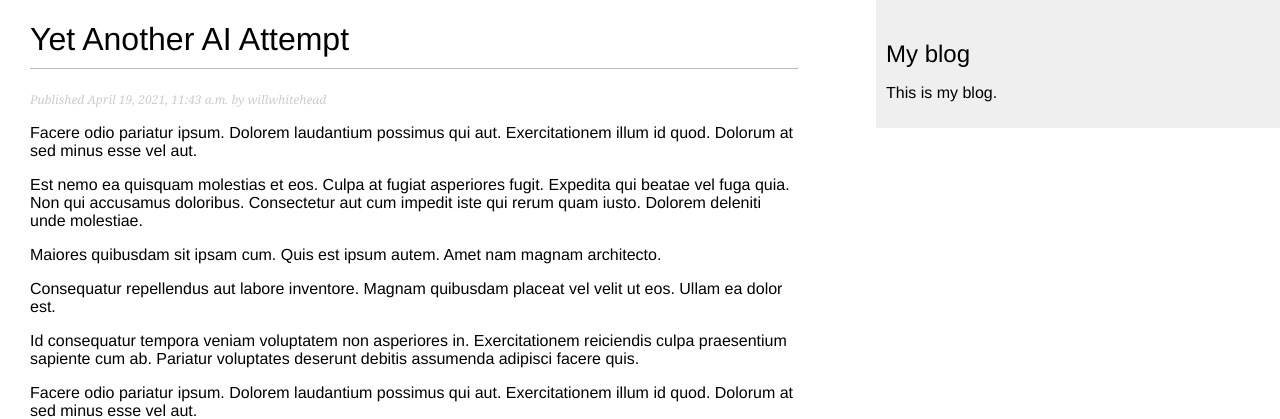
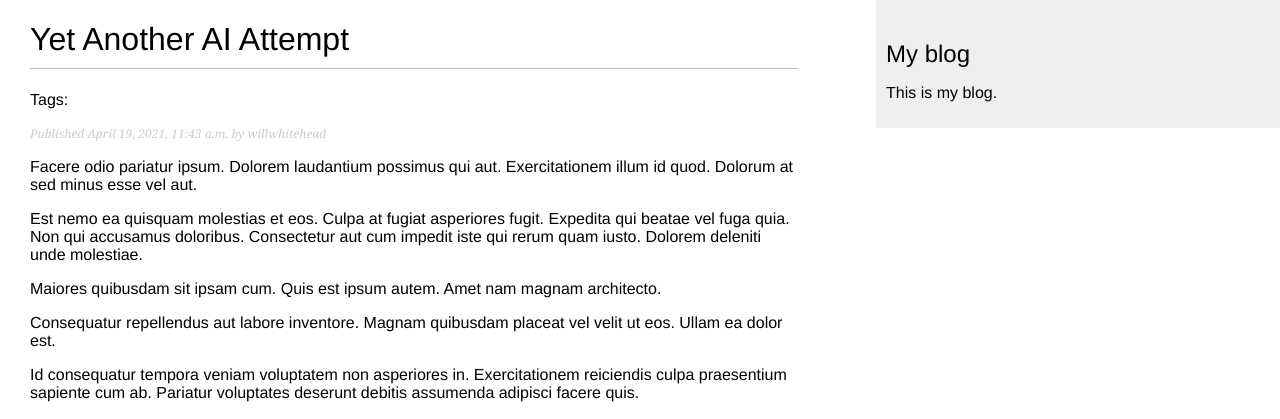
Before and after one commit to willwhitehead94/django, a Django app: a page that uses mysite/blog/templates/blog/post/detail.html in a window 1280 px wide. Shown: the top 419 px of the page. Run offline with Django 3.2, Linux system fonts and the light colour scheme; data comes from the database, SQL or seed files in the repository; both versions use the stored data as it was after the commit; parts of the project's set-up code (start-up, migrations or seed data) failed here and were passed over.

Commit message:
added taggable manager, applied migrations and added tag list to each Post

```diff
--- a/mysite/blog/models.py
+++ b/mysite/blog/models.py
@@ -2,6 +2,7 @@
 from django.utils import timezone
 from django.contrib.auth.models import User
 from django.urls import reverse
+from taggit.managers import TaggableManager
 
 
 class PublishedManager(models.Manager):
@@ -26,7 +27,7 @@
     created = models.DateTimeField(auto_now_add=True)
     updated = models.DateTimeField(auto_now=True)
     status = models.CharField(max_length=10, choices=STATUS_CHOICES, default='draft')
-
+    tags = TaggableManager()
     class Meta:
         ordering = ('-publish',)
         default_manager_name = 'objects'
--- a/mysite/blog/templates/blog/post/detail.html
+++ b/mysite/blog/templates/blog/post/detail.html
@@ -3,6 +3,7 @@
 
 {% block content %}
   <h1>{{ post.title }}</h1>
+  <p class="tags">Tags: {{ post.tags.all|join:", " }}</p>
   <p class="date">
     Published {{ post.publish }} by {{ post.author }}
   </p>
--- a/mysite/mysite/settings.py
+++ b/mysite/mysite/settings.py
@@ -37,7 +37,7 @@
     'django.contrib.sessions',
     'django.contrib.messages',
     'django.contrib.staticfiles',
-    'blog.apps.BlogConfig'
+    'blog.apps.BlogConfig',
     'taggit'
 ]
 
```
Also changed, not shown: mysite/blog/migrations/0003_post_tags.py (added), mysite/db.sqlite3.
